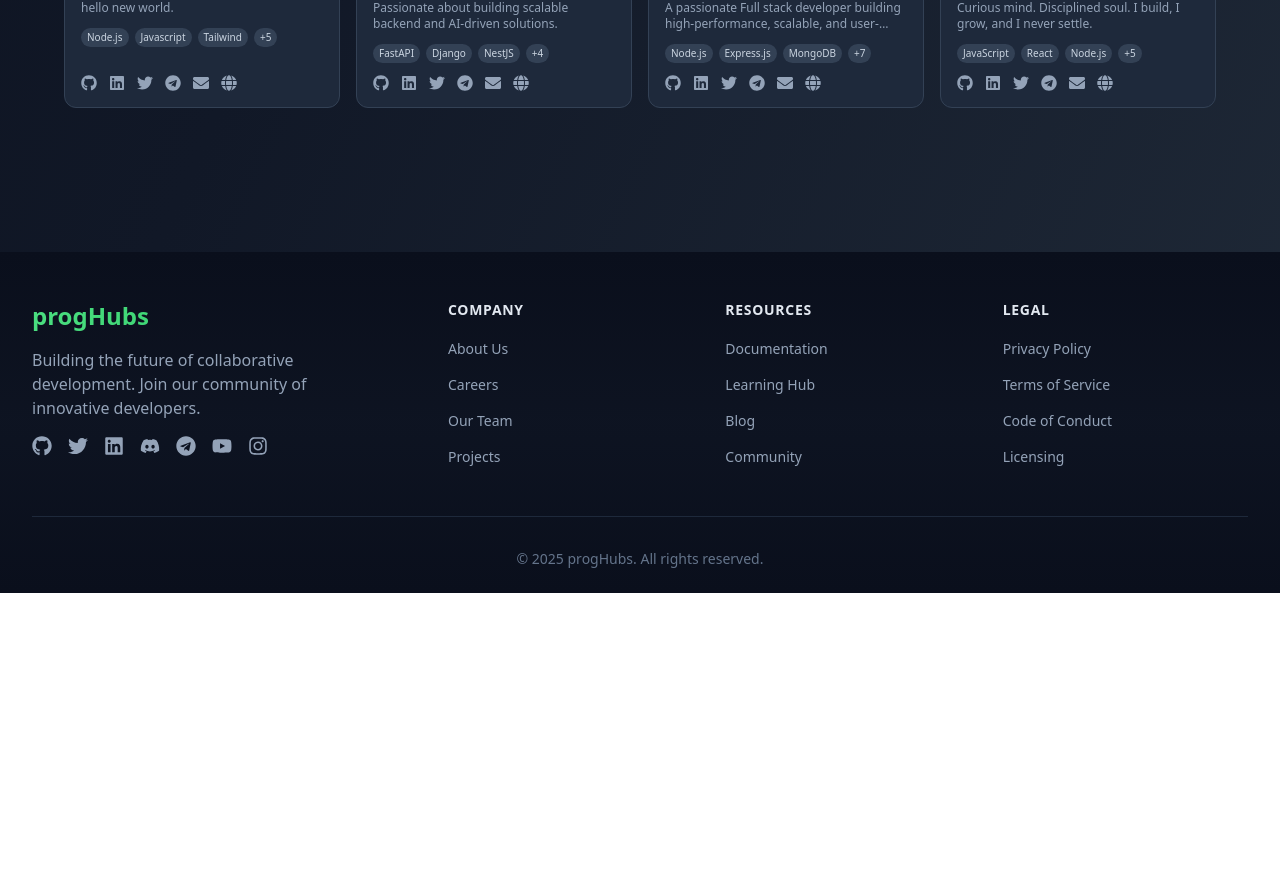
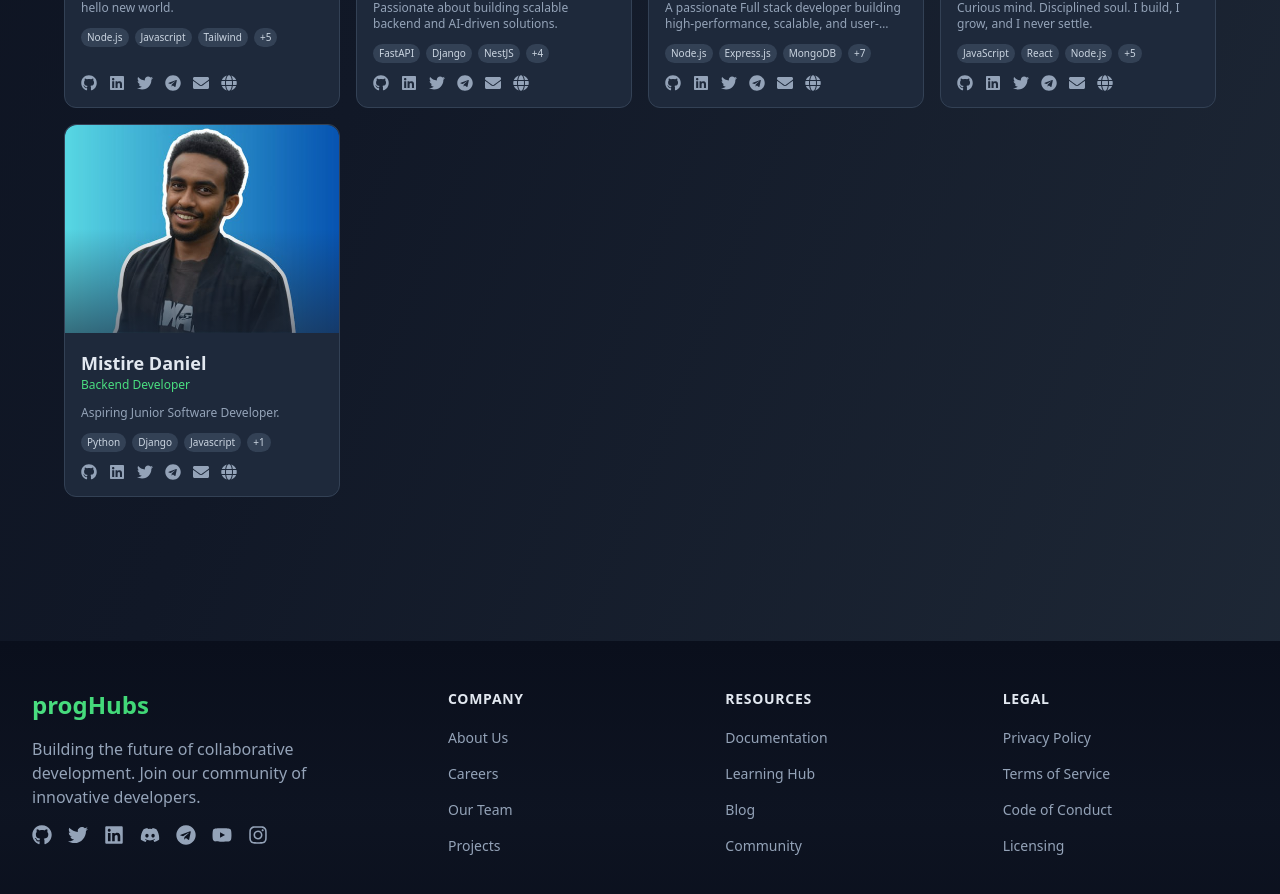
Before and after one commit to Hayle-HB/progHub, a React (Vite) app: page /developers in a window 1280 px wide. Shown: the part 2220-3114 px from the top of the page. Before the commit the page ends 2813 px from the top, so only its background shows below. Built offline with nearby package versions, Linux system fonts and the light colour scheme.

Commit message:
developer added

```diff
--- a/src/pages/RoadMap/Developers.jsx
+++ b/src/pages/RoadMap/Developers.jsx
@@ -31,6 +31,7 @@ import YordanosH from "../../assets/Images/Developers/YordanosH.jpg";
 import Daniel_Temesgen from "../../assets/Images/Developers/Daniel_Temesgen.jpg";
 import Kitessa_Fikadu from "../../assets/Images/Developers/Kitessa_Fikadu.jpg";
 import Zelalem_Legesse from "../../assets/Images/Developers/Zelalem_Legesse.jpg";
+import Mistire_Daniel from "../../assets/Images/Developers/Mistire_Daniel.jpg";
 const Developers = () => {
   const [selectedRole, setSelectedRole] = useState("All");
   const [selectedSkills, setSelectedSkills] = useState(new Set(["All"]));
@@ -414,7 +415,6 @@ const Developers = () => {
     {
       name: "Abedela Bedru",
       role: "Full Stack Developer",
-      profileImg: "NOT SET YET",
       bio: "Curious mind. Disciplined soul. I build, I grow, and I never settle.",
       skills: [
         "JavaScript",
@@ -433,6 +433,19 @@ const Developers = () => {
       telegram: "https://t.me/codistiano",
       portfolio: "https://codistiano.vercel.app/",
       image: false,
+    },
+    {
+      name: "Mistire Daniel",
+      role: "Backend Developer",
+      bio: "Aspiring Junior Software Developer.",
+      skills: ["Python", "Django", "Javascript", "Git/Github"],
+      github: "https://github.com/Mistire",
+      linkedin: "https://www.linkedin.com/in/mistire-daniel-87b451229/",
+      twitter: "https://x.com/Mistire37",
+      email: "mistiredan@gmail.com",
+      telegram: "https://t.me/therealmistire",
+      portfolio: "",
+      image: Mistire_Daniel,
     },
   ];
 
```
Also changed, not shown: src/assets/Images/Developers/Mistire_Daniel.jpg (added).
